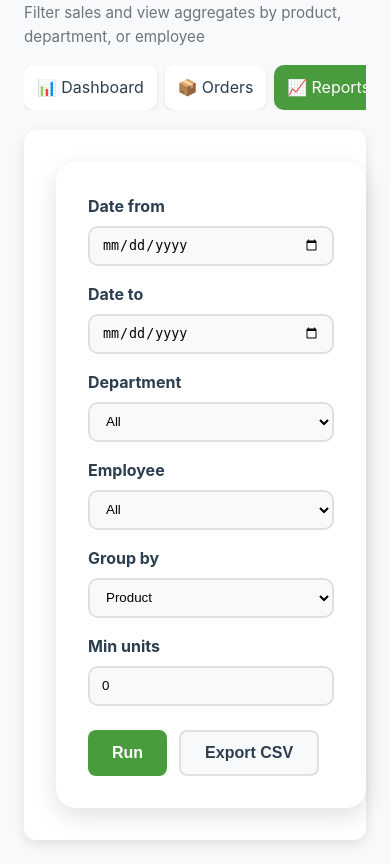
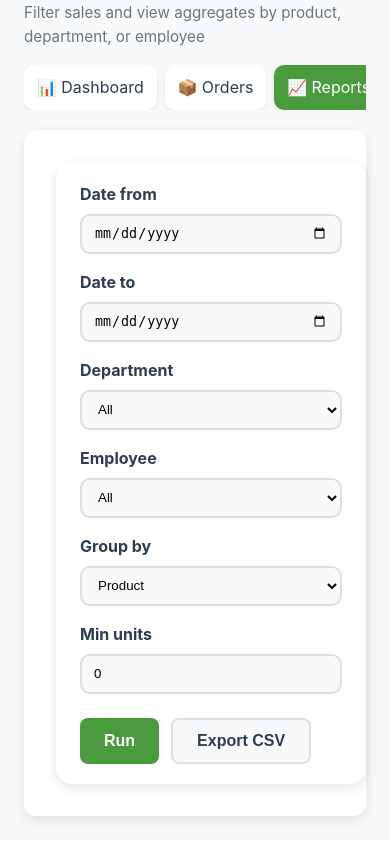
Before and after one commit to Git-cpu17/Point_Of_Sales-system-, a Flask app: page /reports in a window 390 px wide; the page is wider, and only the part inside the window is pictured. Shown: the part 189-1053 px from the top of that part. After the commit the page ends 1013 px from the top of that part, so only its background shows below. Run offline with Flask 3, Linux system fonts and the light colour scheme; the visitor is signed in with stand-in values (Sample User, id 1); data that the repository does not hold is empty; parts of the project's set-up code (start-up, migrations or seed data) failed here and were passed over.

Commit message:
Update style.css

```diff
--- a/static/css/style.css
+++ b/static/css/style.css
@@ -834,12 +834,21 @@ form a:hover {
   .sidebar-item { white-space: nowrap; }
 }
 
-.reports-form { display: grid; gap: 1rem; }
+.reports-form {
+  width: 100%;
+  background: #fff;
+  border-radius: 16px;
+  box-shadow: var(--shadow-md);
+  padding: 1.25rem 1.5rem;
+  display: grid;
+  gap: 1rem;
+}
 
 .filters-row {
   display: grid;
-  grid-template-columns: repeat(6, minmax(160px, 1fr));
+  grid-template-columns: repeat(6, minmax(180px, 1fr));
   gap: 1rem;
+  align-items: end;
 }
 
 .field label {
@@ -871,5 +880,14 @@ form a:hover {
 .actions-row { display: flex; gap: .75rem; margin-top: .5rem; }
 .results-card { margin-top: 1rem; }
 
-@media (max-width: 1200px) { .filters-row { grid-template-columns: repeat(3, minmax(160px, 1fr)); } }
-@media (max-width: 700px)  { .filters-row { grid-template-columns: 1fr; } }
+@media (max-width: 1400px) {
+  .filters-row { grid-template-columns: repeat(3, minmax(220px, 1fr)); }
+}
+
+@media (max-width: 1050px) {
+  .filters-row { grid-template-columns: repeat(2, minmax(240px, 1fr)); }
+}
+
+@media (max-width: 820px) {
+  .filters-row { grid-template-columns: 1fr; }
+}
```
